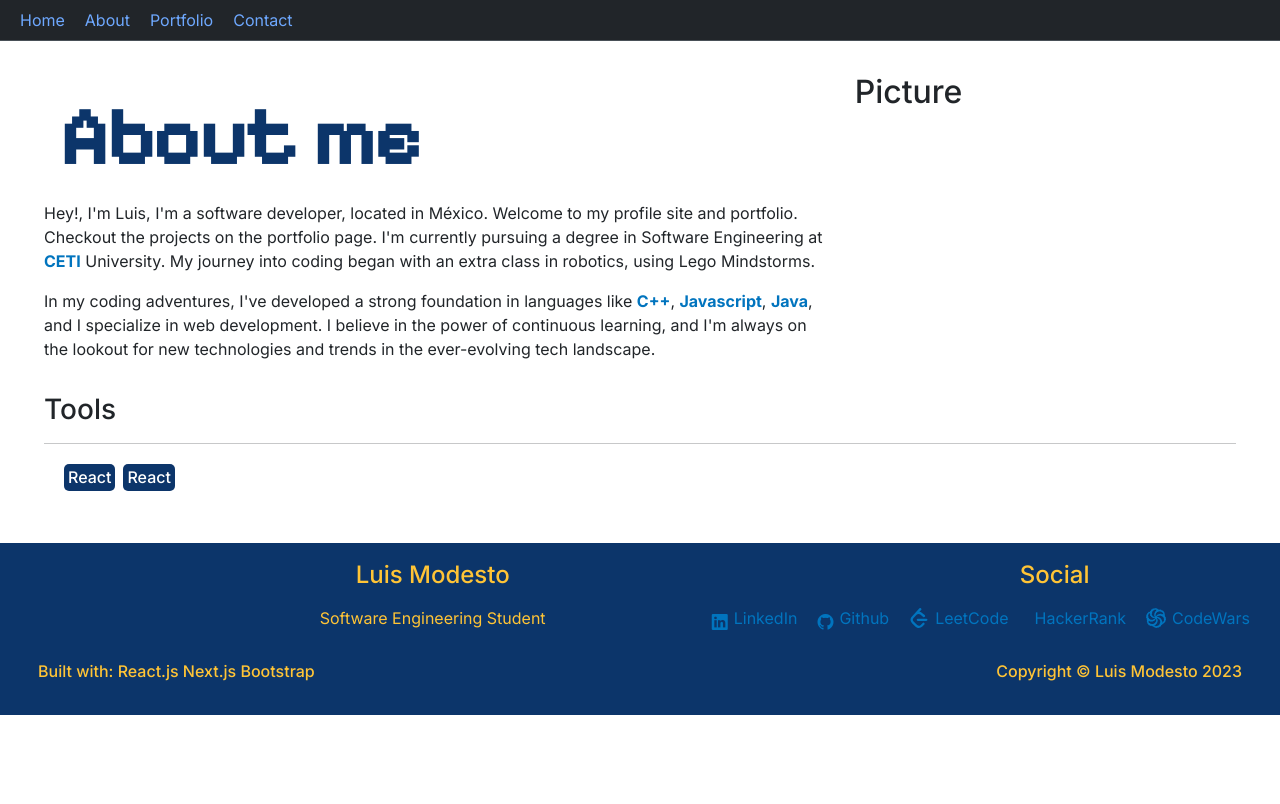
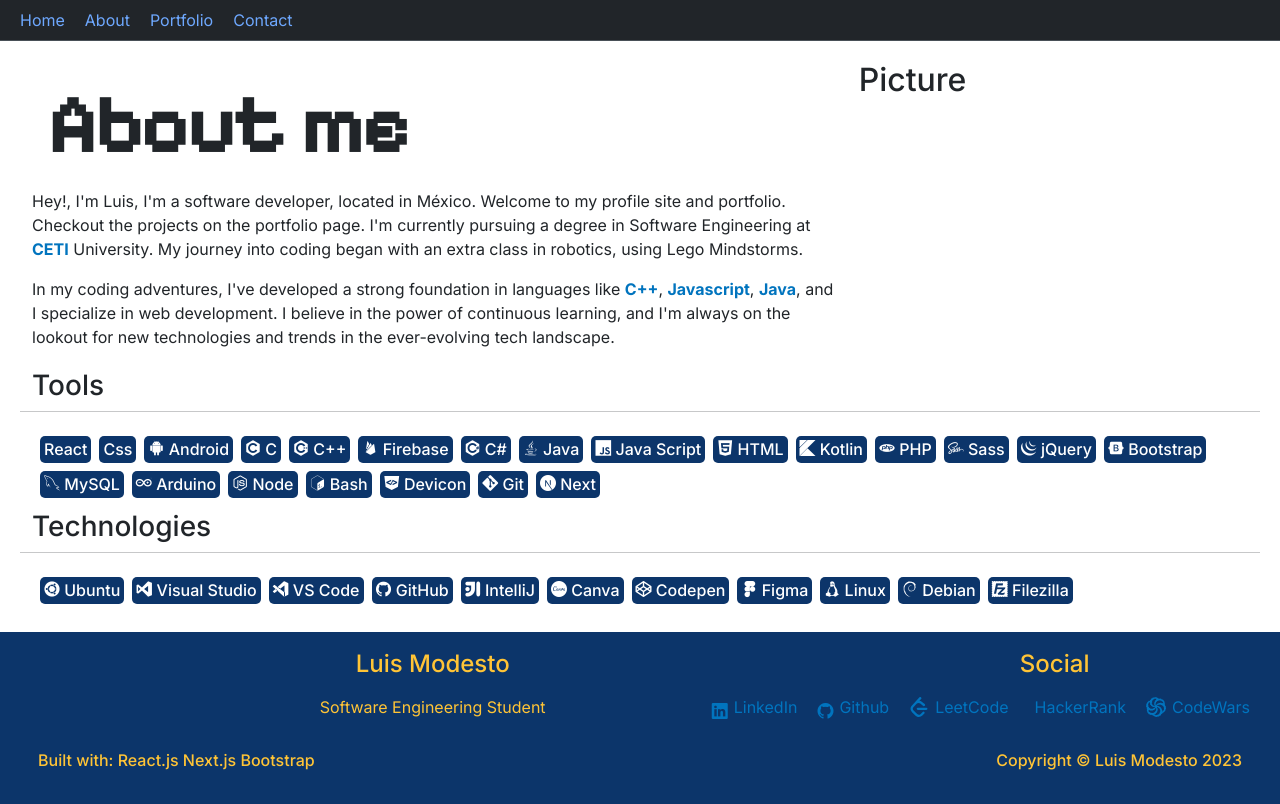
Before and after one commit to RepellantHail/RepellantHail.github.io, a Next.js app: page /about in a window 1280 px wide. Built offline with nearby package versions, Linux system fonts and the light colour scheme.

Commit message:
added tech and tools

```diff
--- a/src/app/about/page.js
+++ b/src/app/about/page.js
@@ -4,7 +4,7 @@ import IconPill from "./IconPill";
 export default function page() {
     return (
         <div className="container-fluid p-3">
-            <div className="row m-3 ">
+            <div className="row m-1 ">
                 <div className="col-8">
                     <Title {...{ title: "About me" }} />
                     <p>
@@ -18,18 +18,49 @@ export default function page() {
                     <h2>Picture</h2>
                 </div>
             </div>
-            <div className="row m-3">
-                <div>
-                    <h3>Tools</h3>
-                    <hr></hr>
-                    <div className="d-flex flex-wrap m-3">
-                        <IconPill title="React">
-                            <i className="fa-brands fa-react"></i>
-                        </IconPill>
-                        <IconPill title="React">
-                            <i className="fa-brands fa-react"></i>
-                        </IconPill>
-                    </div>
+            <div className="row m-1">
+                <h3>Tools</h3>
+                <hr></hr>
+                <div className="d-flex flex-wrap m-1">
+                    <IconPill title="React"> <i className="fa-brands fa-react"></i> </IconPill>
+                    <IconPill title="Css"> <i class="fa-brands fa-css3-alt"></i> </IconPill>
+                    <IconPill title="Android"> <i class="devicon-android-plain"></i> </IconPill>
+                    <IconPill title="C"> <i class="devicon-c-plain"></i> </IconPill>
+                    <IconPill title="C++"> <i class="devicon-cplusplus-plain"></i> </IconPill>
+                    <IconPill title="Firebase"> <i class="devicon-firebase-plain"></i> </IconPill>
+                    <IconPill title="C#"> <i class="devicon-csharp-plain"></i> </IconPill>
+                    <IconPill title="Java"> <i class="devicon-java-plain"></i> </IconPill>
+                    <IconPill title="Java Script"> <i class="devicon-javascript-plain"></i> </IconPill>
+                    <IconPill title="HTML"> <i class="devicon-html5-plain"></i> </IconPill>
+                    <IconPill title="Kotlin"> <i class="devicon-kotlin-plain"></i> </IconPill>
+                    <IconPill title="PHP"> <i class="devicon-php-plain"></i> </IconPill>
+                    <IconPill title="Sass"> <i class="devicon-sass-original"></i> </IconPill>
+                    <IconPill title="jQuery"> <i class="devicon-jquery-plain"></i> </IconPill>
+                    <IconPill title="Bootstrap"> <i class="devicon-bootstrap-plain"></i> </IconPill>
+                    <IconPill title="MySQL"> <i class="devicon-mysql-plain"></i> </IconPill>
+                    <IconPill title="Arduino"> <i class="devicon-arduino-plain"></i> </IconPill>
+                    <IconPill title="Node"> <i class="devicon-nodejs-plain"></i> </IconPill>
+                    <IconPill title="Bash"> <i class="devicon-bash-plain"></i> </IconPill>
+                    <IconPill title="Devicon"> <i class="devicon-devicon-plain"></i> </IconPill>
+                    <IconPill title="Git"> <i class="devicon-git-plain"></i> </IconPill>
+                    <IconPill title="Next"> <i class="devicon-nextjs-original"></i> </IconPill>
+                </div>
+            </div>
+            <div className="row m-1">
+                <h3>Technologies</h3>
+                <hr></hr>
+                <div className="d-flex flex-wrap m-1">
+                    <IconPill title="Ubuntu"> <i class="devicon-ubuntu-plain"></i> </IconPill>
+                    <IconPill title="Visual Studio"> <i class="devicon-visualstudio-plain"></i> </IconPill>
+                    <IconPill title="VS Code"> <i class="devicon-vscode-plain"></i> </IconPill>
+                    <IconPill title="GitHub"> <i class="devicon-github-original"></i> </IconPill>
+                    <IconPill title="IntelliJ"> <i class="devicon-intellij-plain"></i> </IconPill>
+                    <IconPill title="Canva"> <i class="devicon-canva-original"></i> </IconPill>
+                    <IconPill title="Codepen"> <i class="devicon-codepen-plain"></i> </IconPill>
+                    <IconPill title="Figma"> <i class="devicon-figma-plain"></i> </IconPill>
+                    <IconPill title="Linux"> <i class="devicon-linux-plain"></i> </IconPill>
+                    <IconPill title="Debian"> <i class="devicon-debian-plain"></i> </IconPill>
+                    <IconPill title="Filezilla"> <i class="devicon-filezilla-plain"></i> </IconPill>
                 </div>
             </div>
         </div>
--- a/src/app/components/Title.js
+++ b/src/app/components/Title.js
@@ -5,11 +5,9 @@ export default function Title({title}) {
     <h1
       className='m-3'
       style={{
-          color: '#0C356A',
           fontFamily: 'Pixelify_Sans',
           fontWeight: 'bold',
           fontSize: '5em',
-          textShadow: '0 0 3px #ffffff'
         }}
     >
         {title}
--- a/src/app/layout.js
+++ b/src/app/layout.js
@@ -22,6 +22,10 @@ export default function RootLayout({ children }) {
       </body>
       {/* //Awesome font icons */}
       <script src="https://kit.fontawesome.com/09337f0c82.js" crossorigin="anonymous"></script>
+
+      {/* //Software tools icons */}
+      <link rel="stylesheet" href="https://cdn.jsdelivr.net/gh/devicons/devicon@v2.15.1/devicon.min.css"/>
+
     </html>
   )
 }
```
